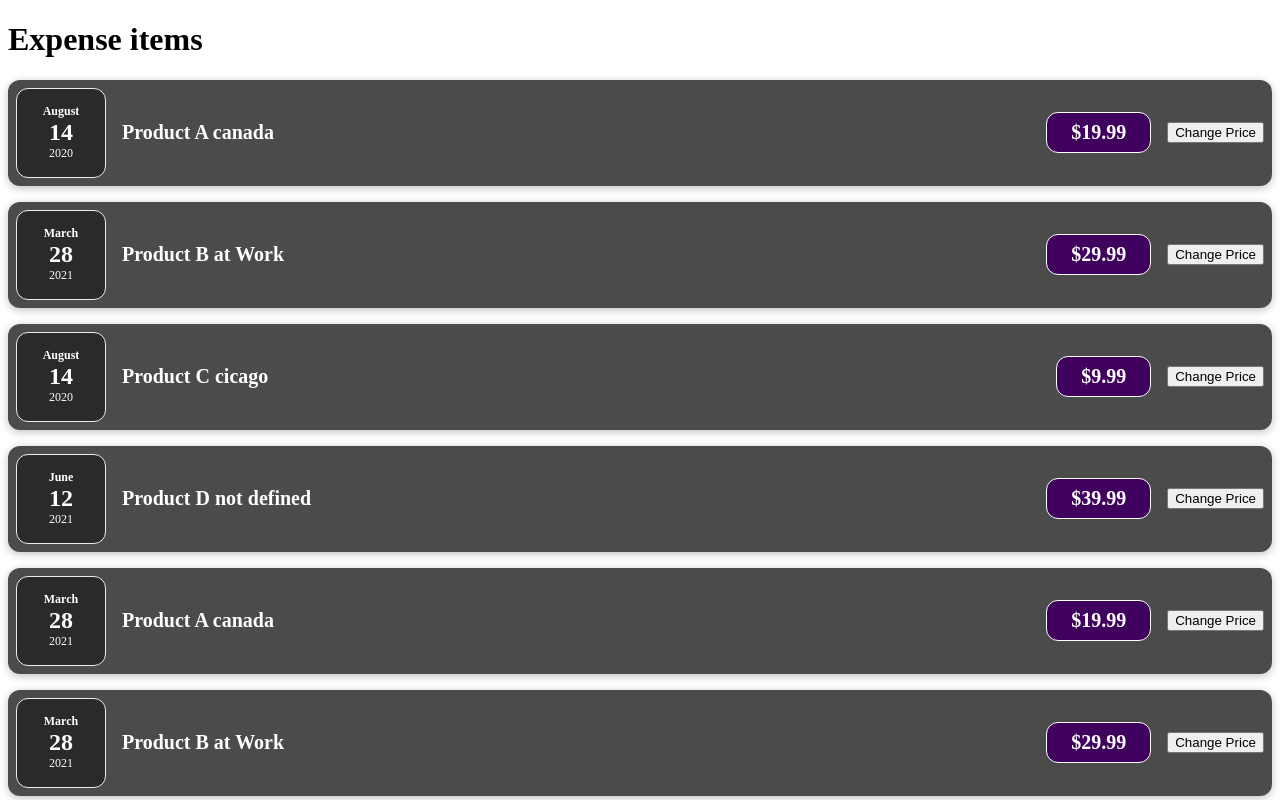
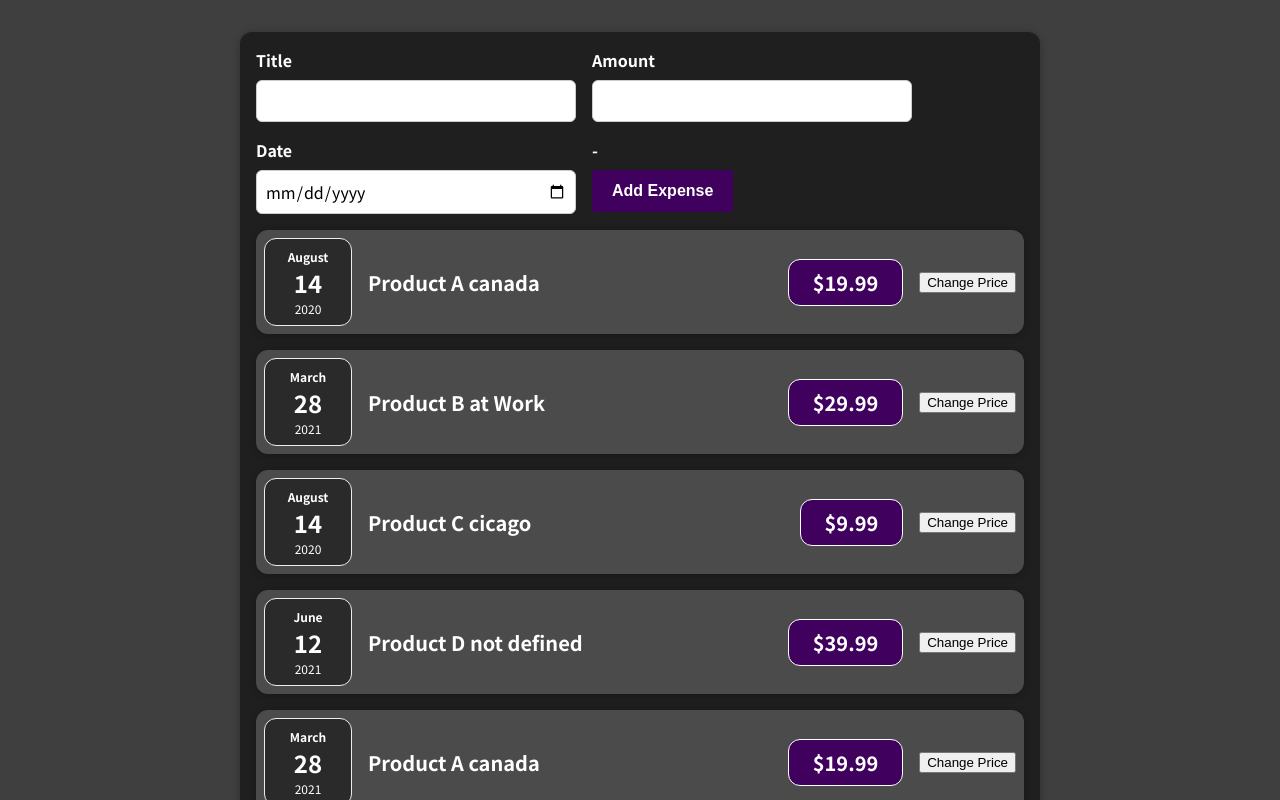
Before and after one commit to dhaval1997/React-Expense-App, a React (Vite) app: page / in a window 1280 px wide. Shown: the top 800 px of the page. Built offline with nearby package versions, Linux system fonts and the light colour scheme.

Commit message:
Added Expense form which takes input from user

```diff
--- a/index.html
+++ b/index.html
@@ -3,6 +3,7 @@
 <head>
     <meta charset="UTF-8">
     <meta name="viewport" content="width=device-width, initial-scale=1.0">
+    <link rel="stylesheet" href="style.css">
     <title>Expense Tracker</title>
 </head>
 <body>
--- a/src/App.js
+++ b/src/App.js
@@ -2,16 +2,19 @@ import React from "react";
 import ReactDOM from "react-dom/client";
 import ExpenseItem from "./Components/ExpenseItem";
 import dummyData from "./utils/dummy";
+import Card from "./Components/Card";
+import "./Components/Expenses.css";
+import NewExpense from "./Components/NewExpense";
 
 const AppLayout = () => {
   return (
     <>
-      <div className="parent">
-        <h1>Expense items</h1>
+      <Card className="expenses">
+        <NewExpense />
         {dummyData.map((data) => (
           <ExpenseItem key={data.id} {...data} />
         ))}
-      </div>
+      </Card>
     </>
   );
 };
--- /dev/null
+++ b/src/Components/Card.css
@@ -0,0 +1,4 @@
+.card {
+    border-radius: 12px;
+    box-shadow: 0 1px 8px rgba(0, 0, 0, 0.25);
+  }
--- /dev/null
+++ b/src/Components/Card.js
@@ -0,0 +1,9 @@
+import './Card.css';
+
+function Card(props) {
+  const classes = 'card ' + props.className;
+
+  return <div className={classes}>{props.children}</div>;
+}
+
+export default Card;
--- /dev/null
+++ b/src/Components/ExpenseForm .js
@@ -0,0 +1,30 @@
+import "./ExpenseForm.css";
+
+const ExpenseForm = () => {
+  return (
+    <>
+      <form>
+        <div className="new-expense__controls">
+          <div className="new-expense__control">
+            <label>Title</label>
+            <input type="text" onChange={(e)=>{console.log(e.target.value)}} />
+          </div>
+          <div className="new-expense__control">
+            <label>Amount</label>
+            <input type="number" min="0.01" step="0.01" />
+          </div>
+          <div className="new-expense__control">
+            <label>Date</label>
+            <input type="date" min="2020-01-01" max="2023-12-31" />
+          </div>
+          <div className="new-expense__control">
+            <label> - </label>
+            <button type="submit">Add Expense</button>
+          </div>
+        </div>
+      </form>
+    </>
+  );
+};
+
+export default ExpenseForm;
--- /dev/null
+++ b/src/Components/ExpenseForm.css
@@ -0,0 +1,38 @@
+.new-expense__controls {
+  display: flex;
+  flex-wrap: wrap;
+  gap: 1rem;
+  margin-bottom: 1rem;
+  text-align: left;
+}
+
+.new-expense__control label {
+  font-weight: bold;
+  margin-bottom: 0.5rem;
+  display: block;
+}
+
+.new-expense__control input {
+  font: inherit;
+  padding: 0.5rem;
+  border-radius: 6px;
+  border: 1px solid #ccc;
+  width: 20rem;
+  max-width: 100%;
+}
+
+.new-expense__control button{
+  text-align: right;
+  padding: 12px 20px;
+  font-weight: 600;
+  font-size: 16px;
+  color: #fff;
+  border-radius: 3px;
+  border: none;
+  background-color: #40005d;
+  transition: all ease 0.5s;
+}
+
+.new-expense__control button:hover{
+  box-shadow: 5px 5px 0px;
+}
--- a/src/Components/ExpenseItem.js
+++ b/src/Components/ExpenseItem.js
@@ -1,6 +1,7 @@
 import React, { useState } from "react";
 import "./ExpenseItem.css";
 import "./ExpenseDate.css";
+import Card from "./Card"
 
 const ExpenseItem = ({ date, title, price, location }) => {
   const month = date.toLocaleString("en-US", { month: "long" });
@@ -16,7 +17,7 @@ const ExpenseItem = ({ date, title, price, location }) => {
 
   return (
     <>
-      <div className="expense-item">
+      <Card className="expense-item">
         <div className="expense-date">
           <div className="expense-date__month">{month}</div>
           <div className="expense-date__day">{day}</div>
@@ -29,7 +30,7 @@ const ExpenseItem = ({ date, title, price, location }) => {
           <div className="expense-item__price">${currentPrice}</div>
           <button onClick={changePrice}>Change Price</button>
         </div>
-      </div>
+      </Card>
     </>
   );
 };
--- /dev/null
+++ b/src/Components/Expenses.css
@@ -0,0 +1,10 @@
+.expenses {
+  padding: 1rem;
+  background-color: rgb(31, 31, 31);
+  color: #fff;
+  margin: 2rem auto;
+  width: 50rem;
+  max-width: 95%;
+  border-radius: 12px;
+  box-shadow: 0 1px 8px rgba(0, 0, 0, 0.25);
+}
--- /dev/null
+++ b/src/Components/NewExpense.js
@@ -0,0 +1,11 @@
+import ExpenseForm from "./ExpenseForm ";
+
+const NewExpense = () => {
+  return (
+    <div>
+      <ExpenseForm />
+    </div>
+  );
+};
+
+export default NewExpense;
--- a/style.css
+++ b/style.css
@@ -0,0 +1,14 @@
+@import url('https://fonts.googleapis.com/css2?family=Noto+Sans+JP:wght@400;700&display=swap');
+
+* {
+  box-sizing: border-box;
+}
+
+html {
+  font-family: 'Noto Sans JP', sans-serif;
+}
+
+body {
+  margin: 0;
+  background-color: #3f3f3f;
+}
```
Also changed, not shown: src/Components/ExpenseItem.css (indentation only).
